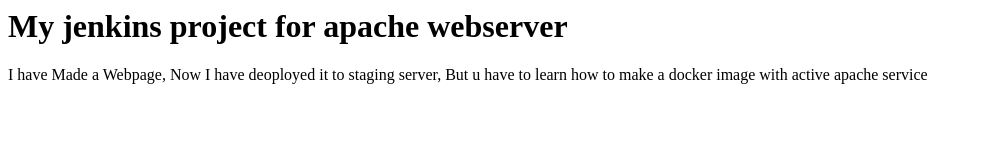
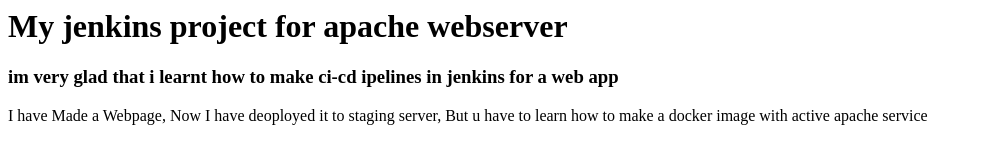
Before and after one commit to Zargham7/Jenkins-Project, a plain HTML site: page index.html in a window 1280 px wide. Shown: the whole page, without its empty margins (0-982 px from the left). Drawn offline with Linux system fonts and the light colour scheme.

Commit message:
last code

```diff
--- a/index.html
+++ b/index.html
@@ -2,6 +2,6 @@
     <title> Zargham Webpage </title>
     <body>
        <h1> My jenkins project for apache webserver </h1 >
-
+       <h3> im very glad that i learnt how to make ci-cd ipelines in jenkins for a web app </h3>
    <p>  I have Made a Webpage, Now I have deoployed it to staging server, But u have to learn how to make a docker image with active apache service  </p>
 </html>
```
